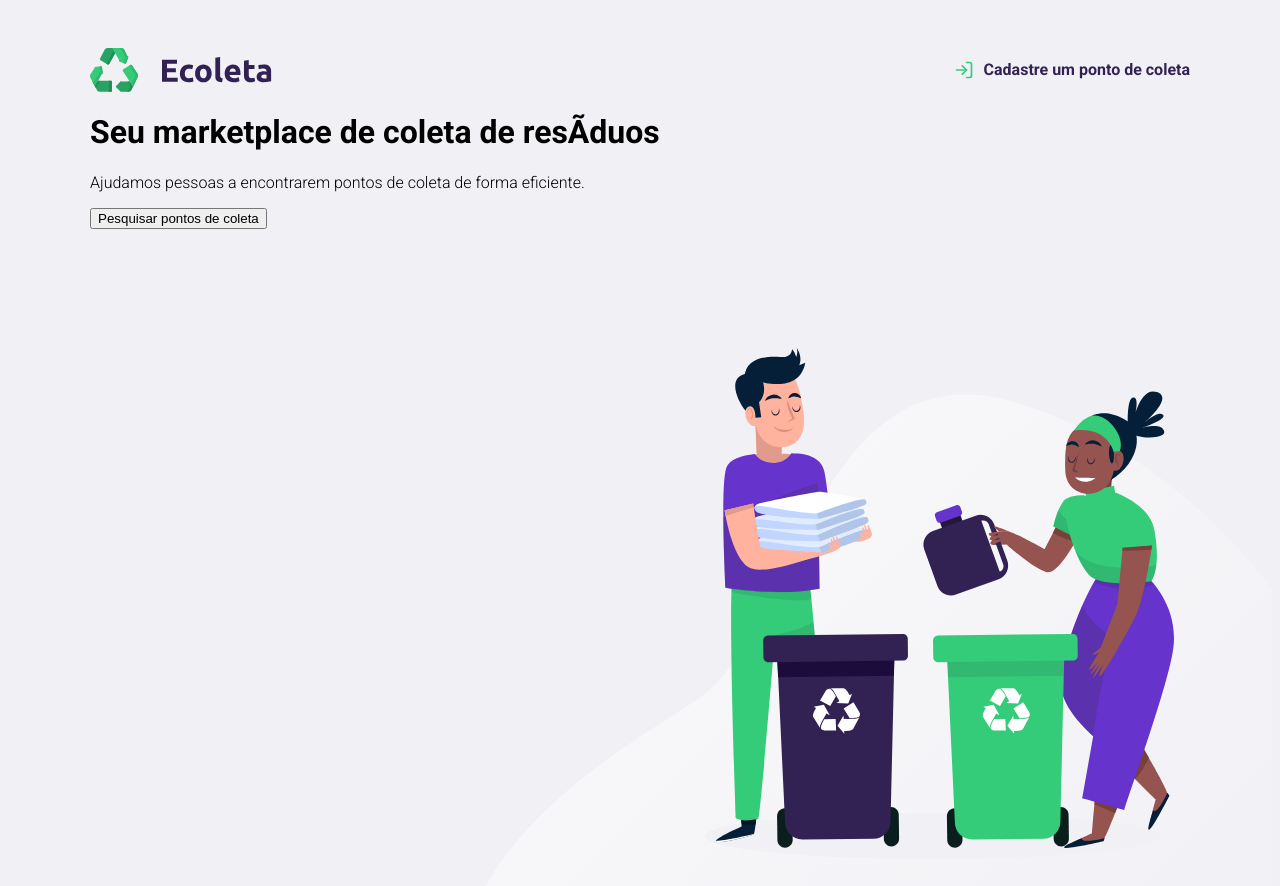
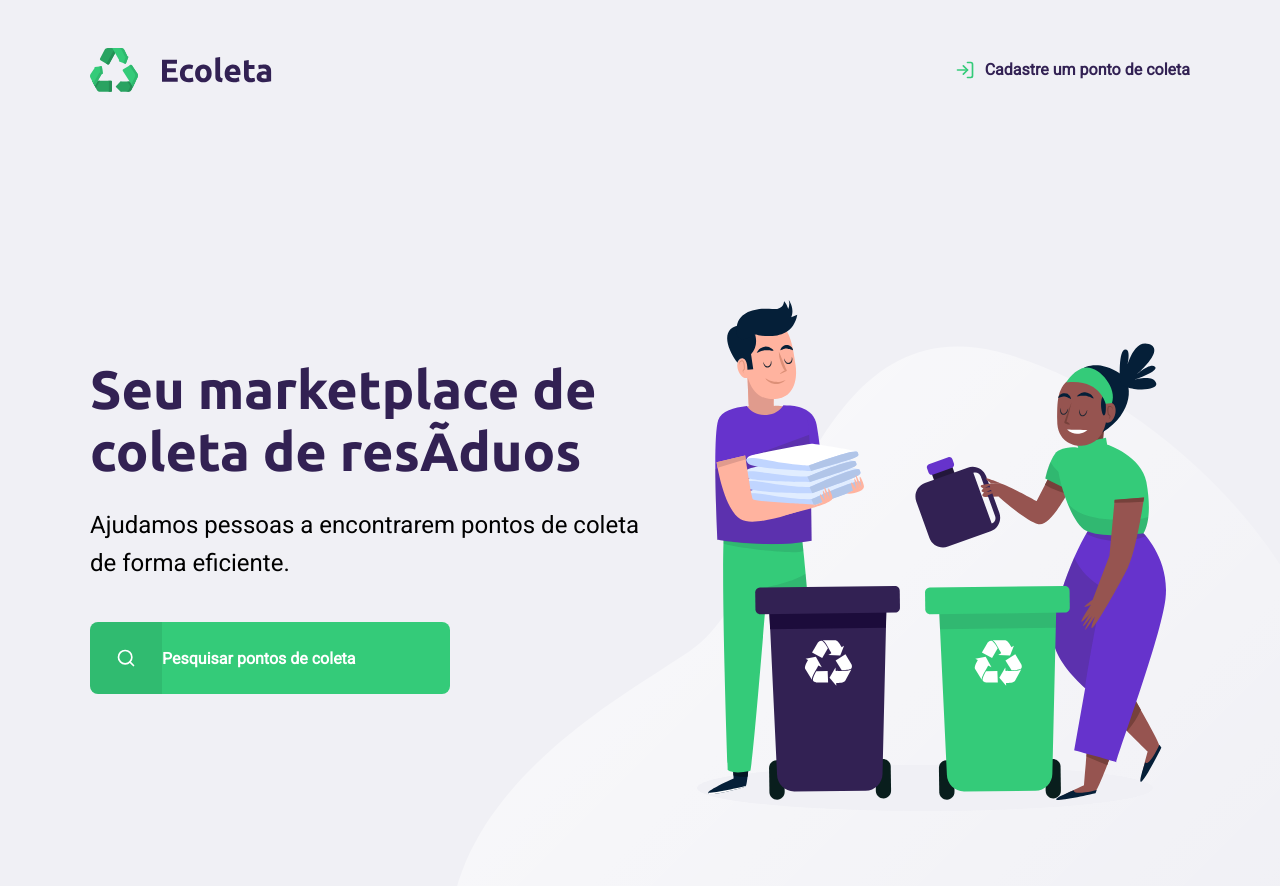
Before and after one commit to IolandaPereira/Projeto_Rocketseat, a plain HTML site: page nlw/index.html in a window 1280 px wide. Drawn offline with Linux system fonts and the light colour scheme.

Commit message:
dia 1 pt2

```diff
--- a/nlw/index.html
+++ b/nlw/index.html
@@ -3,7 +3,7 @@
     <head>
         <meta charset="uft-8">
         <title>Ecoleta</title>
-        <link href="https://fonts.googleapis.com/css2?family=Roboto:wght@300;700&display=swap" rel="stylesheet">
+        <link href="https://fonts.googleapis.com/css2?family=Roboto&family=Ubuntu:wght@700&display=swap" rel="stylesheet">
 
         <link rel="stylesheet" href="styles/main.css">
 
@@ -14,23 +14,26 @@
             <div class="content ">
                 <header>
                     <img src="icones/logo.svg" alt="logomarca">
-                    <a href="#">
+                    <a href="http://google.com.br">
                         <span> </span>
                         Cadastre um ponto de coleta
                     </a>
                 </header>
 
+                <main>
+                    <h1 class="red"> Seu marketplace de coleta de resíduos</h1>
 
-                <h1 class="red"> Seu marketplace de coleta de resíduos</h1>
+                    <p> Ajudamos pessoas a encontrarem pontos de coleta de forma eficiente.</p>
 
-                 <p> Ajudamos pessoas a encontrarem pontos de coleta de forma eficiente.</p>
+                    <a href="#">
+                        <span></span>
+                        Pesquisar pontos de coleta
+                    </a>
 
-                 <button>Pesquisar pontos de coleta</button>
+                </main>
+
             </div>
 
         </div>
-
-
-
     </body>
 </html>
--- a/nlw/styles/main.css
+++ b/nlw/styles/main.css
@@ -1,13 +1,29 @@
- html{
+:root{
+    --title-color: #322153;
+    --primary-color: #34cb79;
+}
+
+*{
+    margin: 0;
+    padding: 0;
+}
+
+html{
     font-family: 'Roboto', sans-serif;
 }
 
 body{
     background: #f0f0f5;
+    -webkit-font-smoothing: antialiased;
 }
 
 a{
     text-decoration: none;
+}
+
+h1, h2, h3, h4, h4, h6{
+    color: var(--title-color);
+    font-family: 'Ubuntu', sans-serif;
 }
 
 /* BOX MODEL
@@ -23,7 +39,10 @@ Toda caixa tem largura, altura, espaçamentos, preenchimentos, bordas, cor, fund
 #page-home .content{
     width: 90%;
     max-width: 1100px;
+    height: 100%;
     margin: 0 auto;
+    display: flex;
+    flex-direction: column;
 }
 
 #page-home header{
@@ -35,7 +54,7 @@ Toda caixa tem largura, altura, espaçamentos, preenchimentos, bordas, cor, fund
 
 #page-home header a{
     display:flex;
-    color: #322153;
+    color: var(--title-color);
     font-weight: 700;
     text-decoration: none;
 }
@@ -46,5 +65,59 @@ Toda caixa tem largura, altura, espaçamentos, preenchimentos, bordas, cor, fund
     background-image: url('../icones/log-in.svg');
     width: 20px;
     height: 20px;
+}
 
+#page-home main{
+    max-width: 560px;
+    flex: 1;
+    display: flex;
+    flex-direction: column;
+    justify-content: center;
 }
+
+#page-home main h1{
+    font-size: 54px;
+    color: var(--title-color);
+}
+
+#page-home main p{
+    font-size: 24px;
+    line-height: 38px;
+    margin-top: 24px;
+}
+
+#page-home main a{
+    width: 100%;
+    max-width: 360px;
+    height: 72px;
+    border-radius: 8px;
+    background-color: var(--primary-color);
+    display: flex;
+    align-items: center;
+    margin-top: 40px;
+    transition: 400ms;
+    font-weight: bold;
+    color: white;
+}
+
+#page-home main a:hover{
+    background-color: #2fb86e;
+}
+
+#page-home main a span{
+    display: flex;
+    align-items: center;
+    justify-content: center;
+    width: 72px;
+    height: 72px;
+    background-color: rgba(0,0,0,0.08);
+    border-top-left-radius: 8px;
+    border-bottom-left-radius: 8px
+}
+
+#page-home main a span::after{
+    content: "";
+    background-image: url('../icones/search.svg');
+    width: 20px;
+    height: 20px;
+}
```
